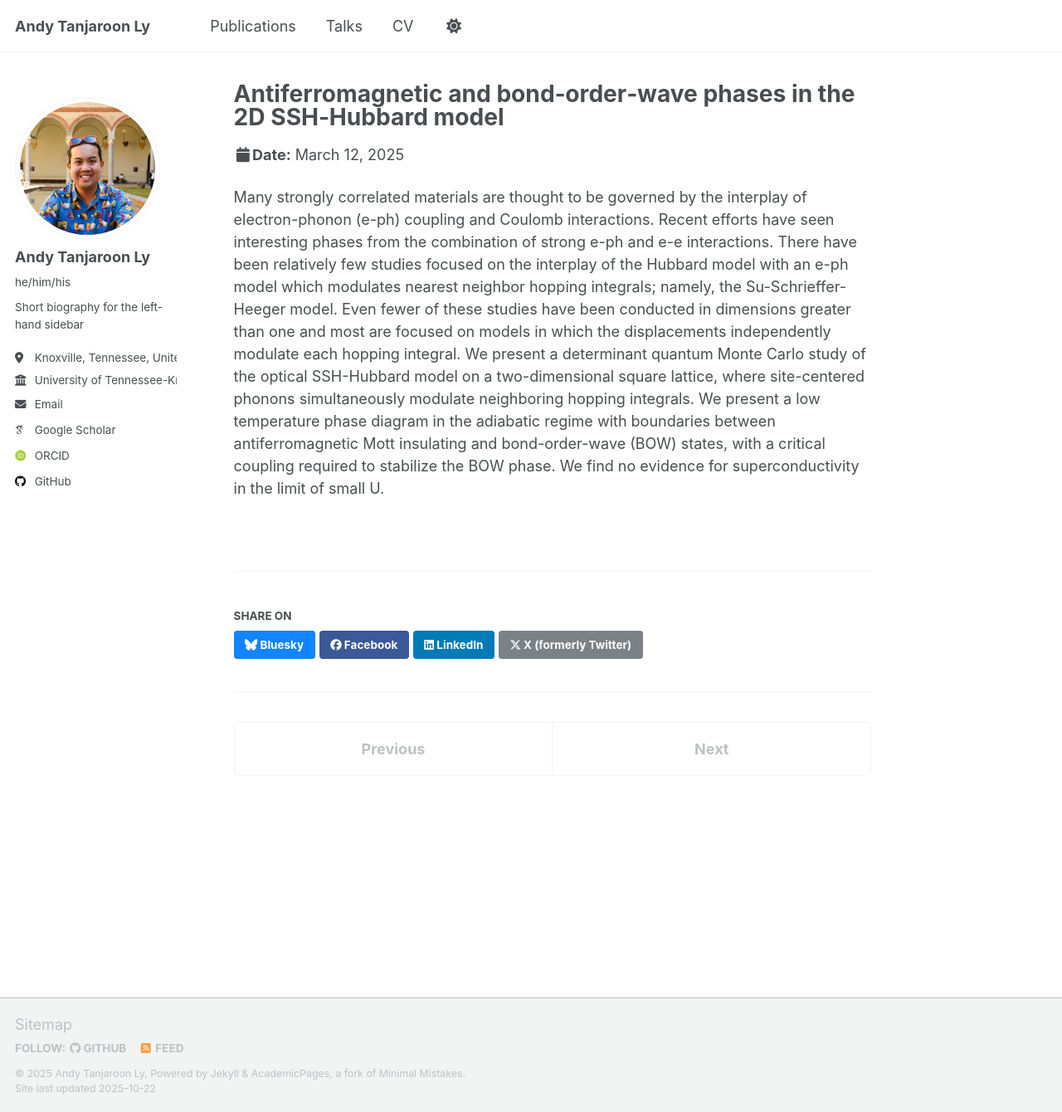
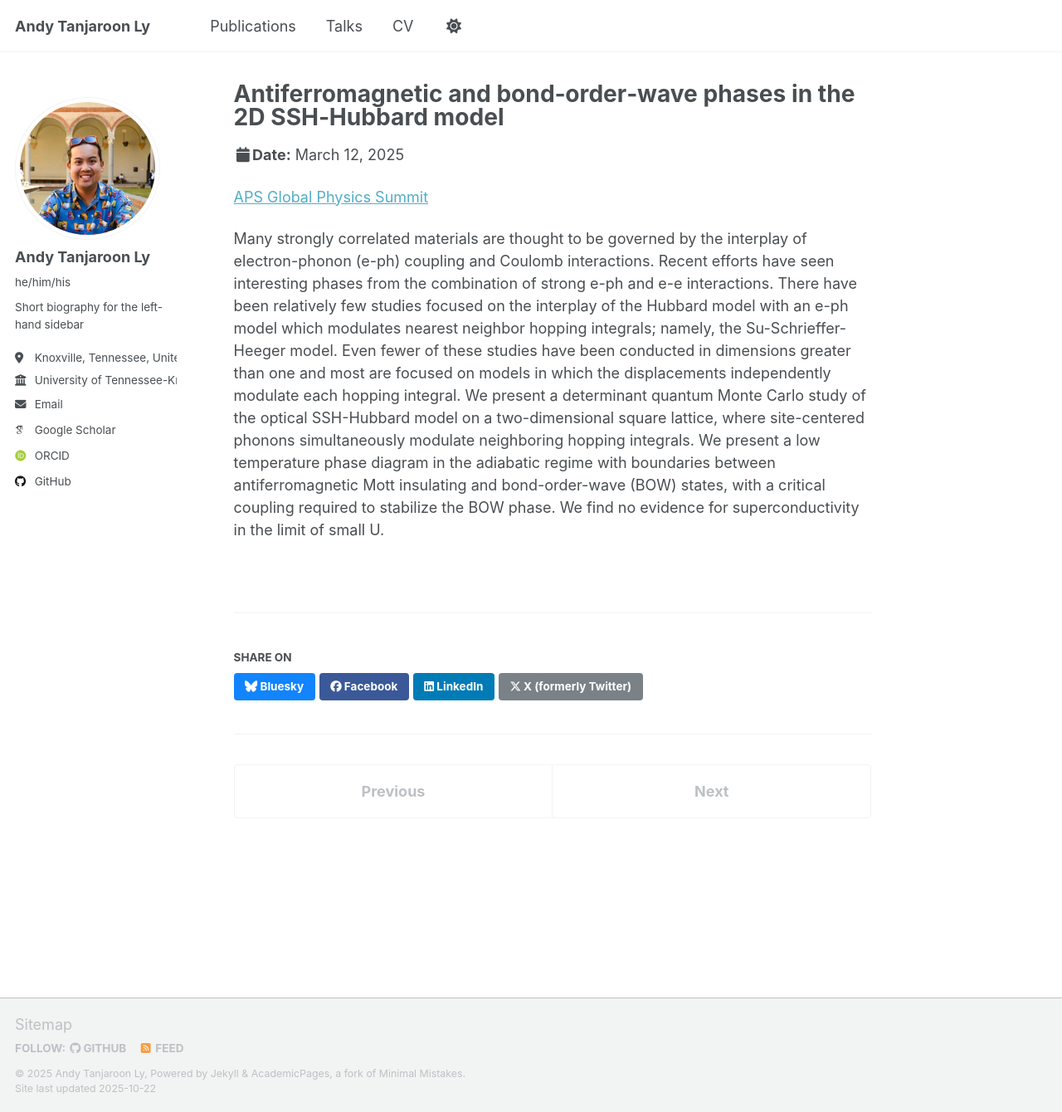
Before and after one commit to atanjaro/atanjaro.github.io, a Jekyll site: the page built from _talks/2025-03-12-aps-gps.md, in a window 1280 px wide and 1340 px high. Shown: the whole window at 83% size. Built offline with Jekyll 4.4.1, drawn with Linux system fonts in a browser that asks for light colours; some web fonts are replaced; a script that is not in the unit is left out.

Commit message:
Update 2025-03-12-aps-gps.md

```diff
--- a/_talks/2025-03-12-aps-gps.md
+++ b/_talks/2025-03-12-aps-gps.md
@@ -7,5 +7,6 @@ venue: "APS Global Physics Summit"
 date: 2025-03-12
 location: "Anaheim, CA, USA"
 ---
+[APS Global Physics Summit](https://schedule.aps.org/smt/2025/events/MAR-G49/12)
 
 Many strongly correlated materials are thought to be governed by the interplay of electron-phonon (e-ph) coupling and Coulomb interactions. Recent efforts have seen interesting phases from the combination of strong e-ph and e-e interactions. There have been relatively few studies focused on the interplay of the Hubbard model with an e-ph model which modulates nearest neighbor hopping integrals; namely, the Su-Schrieffer-Heeger model. Even fewer of these studies have been conducted in dimensions greater than one and most are focused on models in which the displacements independently modulate each hopping integral. We present a determinant quantum Monte Carlo study of the optical SSH-Hubbard model on a two-dimensional square lattice, where site-centered phonons simultaneously modulate neighboring hopping integrals. We present a low temperature phase diagram in the adiabatic regime with boundaries between antiferromagnetic Mott insulating and bond-order-wave (BOW) states, with a critical coupling required to stabilize the BOW phase. We find no evidence for superconductivity in the limit of small U.
```
